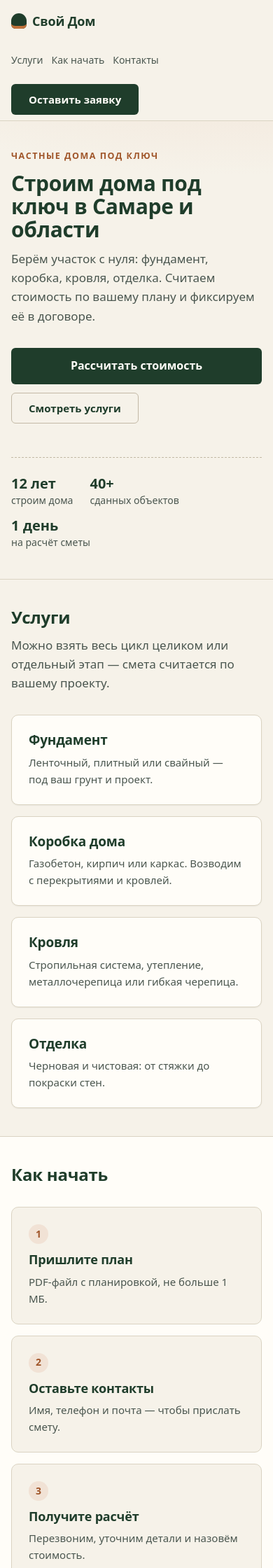
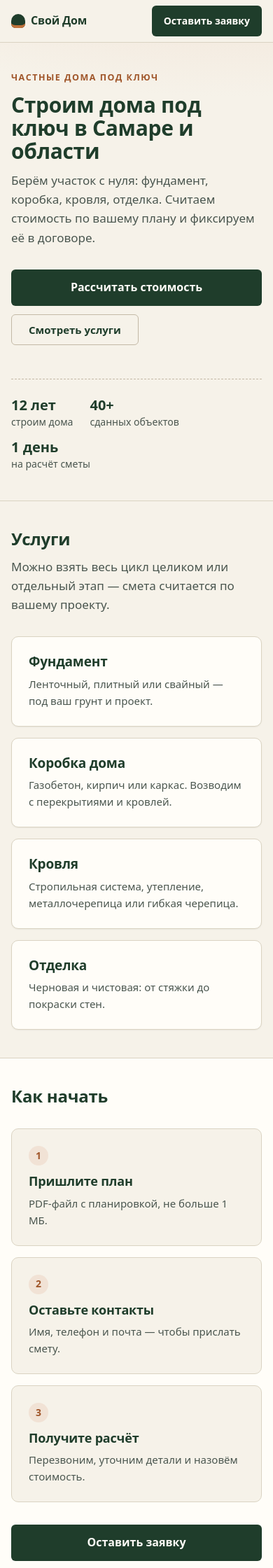
Before and after one commit to belugin-a/web-app-dev, a Flask app: page / in a window 390 px wide. Shown: the top 2240 px of the page at 70% size. Run offline with Flask 3, Linux system fonts and the light colour scheme.

Commit message:
task-2: оптимизация и адаптация приложения

```diff
--- a/task-2/static/css/style.css
+++ b/task-2/static/css/style.css
@@ -122,6 +122,10 @@ img, svg { max-width: 100%; height: auto; }
 
 .section { padding-block: clamp(40px, 7vw, 80px); }
 .section--paper { background: var(--paper); border-block: 1px solid var(--line); }
+
+/* липкая шапка не должна накрывать блок, к которому пришли по якорю */
+section[id],
+footer[id] { scroll-margin-top: 88px; }
 
 .section__title { font-size: clamp(24px, 3vw, 34px); }
 .section__lede {
@@ -654,6 +658,42 @@ textarea.input {
     grid-template-columns: 1fr;
     gap: var(--space-1);
   }
+
+  /* на телефоне шапка не должна есть четверть экрана: blur дорог, якоря ближе */
+  .site-header {
+    background: var(--cream);
+    backdrop-filter: none;
+  }
+  section[id],
+  footer[id] { scroll-margin-top: 80px; }
+
+  /* телефонные/почтовые ссылки — полноценные тач-таргеты, а не строки в 20 px */
+  .site-footer__address a {
+    display: inline-flex;
+    align-items: center;
+    min-height: 44px;
+  }
+}
+
+/* до 640 px три ссылки + CTA не влезают в строку: оставляем логотип и кнопку */
+@media (max-width: 640px) {
+  .site-header__inner { flex-wrap: nowrap; }
+  .site-header__brand { flex-wrap: nowrap; min-width: 0; }
+  .nav__list > li:not(:last-child) { display: none; }
+  .nav__list { flex-wrap: nowrap; }
+  .site-header__inner .btn {
+    padding-inline: var(--space-4);
+    font-size: 14px;
+    white-space: nowrap;
+  }
+  .brand { font-size: 16px; }
+  .brand__mark { width: 20px; height: 20px; }
+}
+
+/* 320 px — самый узкий поддерживаемый: чуть поджимаем отступы, чтобы не переносилось */
+@media (max-width: 360px) {
+  .site-header__inner { gap: var(--space-2); }
+  .site-header__inner .btn { padding-inline: var(--space-3); font-size: 13px; }
 }
 
 @media (min-width: 721px) {
--- a/task-2/templates/base.html
+++ b/task-2/templates/base.html
@@ -6,6 +6,7 @@
   <title>{% block title %}Свой Дом — строительство домов под ключ{% endblock %}</title>
   <meta name="description" content="Строим частные дома под ключ: фундамент, коробка, кровля, отделка. Расчёт стоимости по вашему плану.">
   <meta name="theme-color" content="#1F3D2B">
+  <link rel="icon" href="{{ url_for('static', filename='favicon.svg') }}" type="image/svg+xml">
   <link rel="stylesheet" href="{{ url_for('static', filename='css/style.css') }}">
 </head>
 <body>
```
Also changed, not shown: task-2/static/favicon.svg (added).
